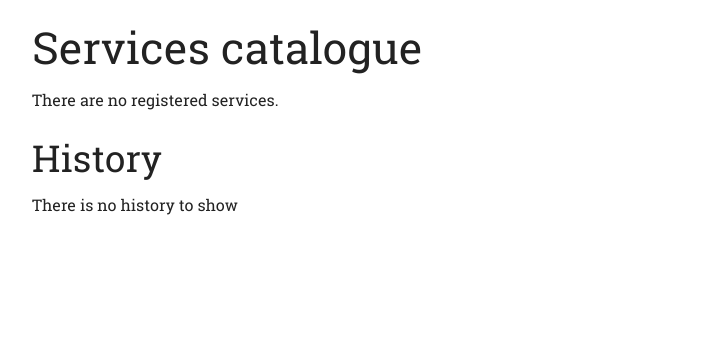
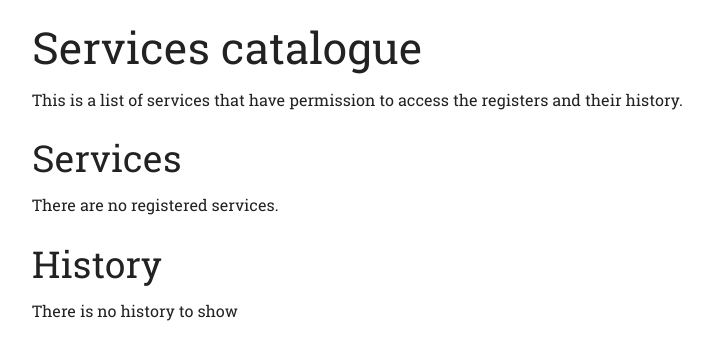
Before and after one commit to sausages-of-the-future/registry, a Flask app: page /service-catalogue in a window 1280 px wide. Shown: the part 45-405 px from the top of the page, without its empty margins (123-836 px from the left). Run offline with Flask 2, Linux system fonts and the light colour scheme; data that the repository does not hold is empty; parts of the project's set-up code (start-up, migrations or seed data) failed here and were passed over.

Commit message:
user saves

```diff
--- a/registry/registers.py
+++ b/registry/registers.py
@@ -13,7 +13,7 @@ class  RegisterBase(Document):
     meta = {'allow_inheritance': True}
     _slug = ''
 
-    type_uri = URLField(required=True)
+    type_uri = URLField()
 
     @property
     def uri(self):
--- a/registry/static/css/main.css
+++ b/registry/static/css/main.css
@@ -66,11 +66,13 @@ ul.info-list {
 ul.info-list li {
   list-style-type: none;
   border-bottom:solid 1px #333;
+  padding-bottom:1rem;
 }
 
 ul.info-list li li {
   border-bottom:none;
   list-style-type:circle;
+  padding-bottom: 0;
 }
 
 /* Secondary nav */
--- a/registry/templates/service-catalogue.html
+++ b/registry/templates/service-catalogue.html
@@ -3,9 +3,14 @@
   <div class="row">
     <div class="small-12 columns">
       <h1>Services catalogue</h1>
+      <p>
+        This is a list of services that have permission to access
+        the registers and their  history.
+      </p>
+      <h2>Services</h2>
        {% if clients %}
         {% for client in clients %}
-          <ul>
+          <ul class="info-list">
             <li>
               <h3>{{client.name}}</h3>
               <p>{{client.description}}</p>
--- a/registry/templates/your-data.html
+++ b/registry/templates/your-data.html
@@ -55,6 +55,9 @@
         <p>There is no history to show</p>
       {% endif %}
 
+      <h2>Export your data</h2>
+
+
     </div>
   </div>
 {% endblock %}
```
